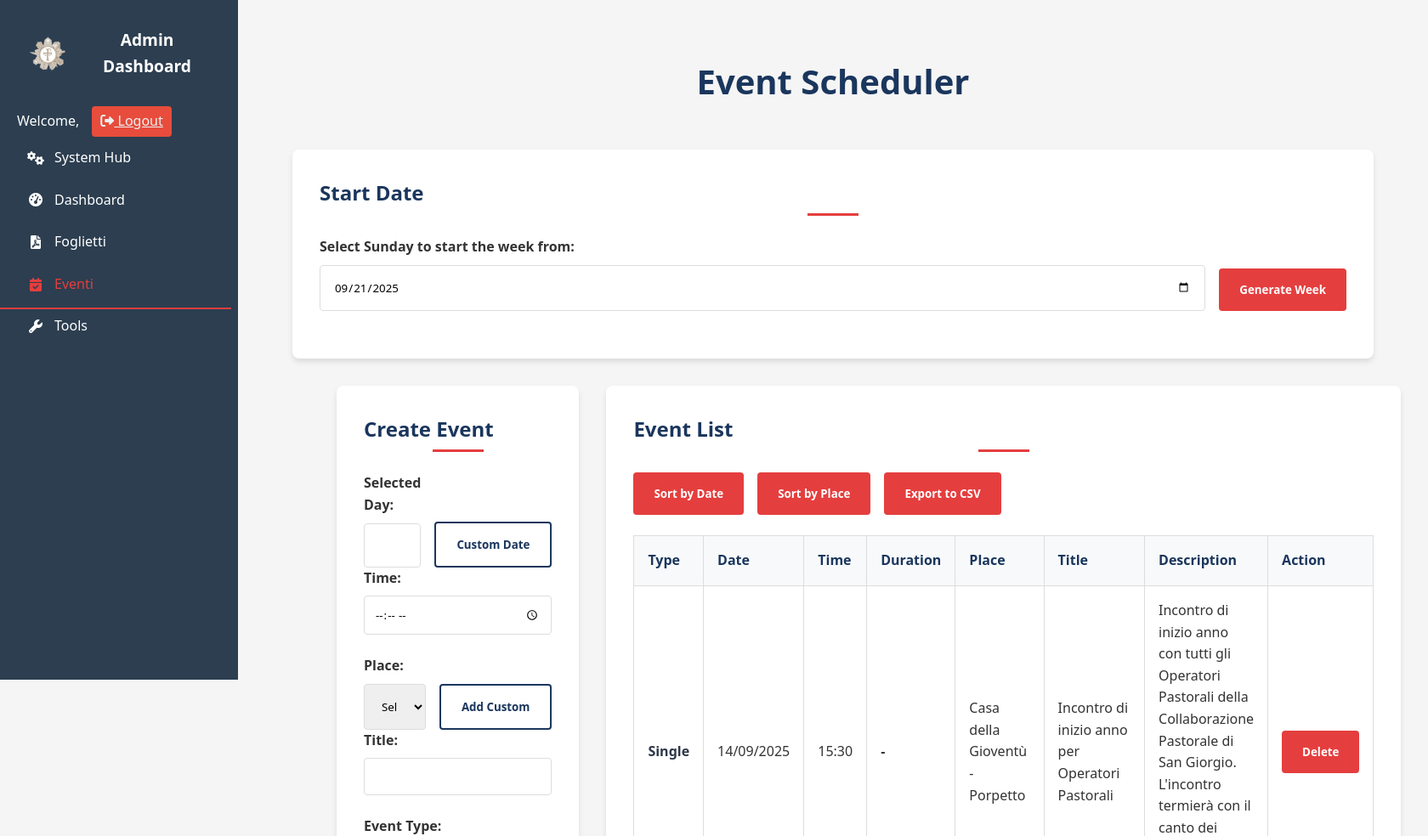
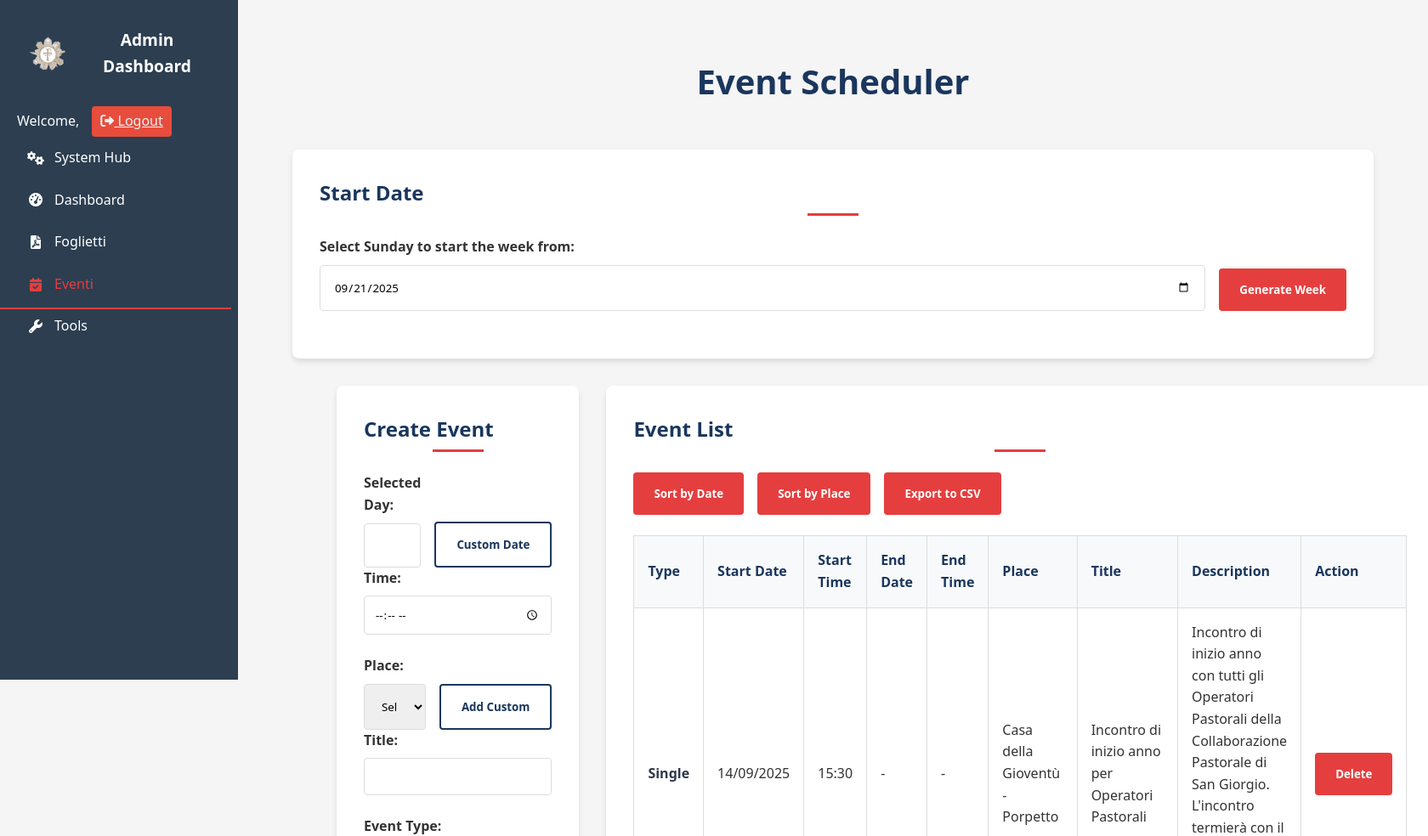
Before and after one commit to CoderXYZ7/CDGsite, a PHP site: page /pages/admin/adminEve.php in a window 1680 px wide. Shown: the top 984 px of the page at 85% size. Run offline with PHP 8.4, Linux system fonts and the light colour scheme; the visitor is signed in with stand-in values (Sample User, id 1); data comes from the database, SQL or seed files in the repository; some libraries are stand-ins or nearby versions.

Commit message:
Update admin event UI: show end date/time in table, add duration preview in form
- Modified table to display Start Date, Start Time, End Date, End Time columns
- Removed Duration column from table as requested
- Added real-time duration preview in event creation form for continuous events
- Updated colspan for proper table layout
- Enhanced form validation with duration feedback

```diff
--- a/pages/admin/adminEve.php
+++ b/pages/admin/adminEve.php
@@ -72,9 +72,10 @@ checkTag('admin'); // Allowed tags
                 </div>
                 <div id="end-datetime-section" class="form-group" style="display: none;">
                     <label for="event-end-date">End Date:</label>
-                    <input type="date" id="event-end-date">
+                    <input type="date" id="event-end-date" onchange="updateDurationPreview()">
                     <label for="event-end-time">End Time:</label>
-                    <input type="time" id="event-end-time">
+                    <input type="time" id="event-end-time" onchange="updateDurationPreview()">
+                    <div id="duration-preview" style="margin-top: 0.5rem; font-weight: bold; color: #e53e3e;"></div>
                 </div>
                 <div class="form-group">
                     <label for="event-description">Description:</label>
@@ -91,13 +92,14 @@ checkTag('admin'); // Allowed tags
                     <button onclick="exportToCsv()">Export to CSV</button>
                 </div>
                 <div id="events-container">
-                    <table id="events-table">
+                        <table id="events-table">
                         <thead>
                             <tr>
                                 <th>Type</th>
-                                <th>Date</th>
-                                <th>Time</th>
-                                <th>Duration</th>
+                                <th>Start Date</th>
+                                <th>Start Time</th>
+                                <th>End Date</th>
+                                <th>End Time</th>
                                 <th>Place</th>
                                 <th>Title</th>
                                 <th>Description</th>
--- a/pages/admin/assets/adminEve.js
+++ b/pages/admin/assets/adminEve.js
@@ -49,6 +49,9 @@
                 eventTypeRadios.forEach(radio => {
                     radio.addEventListener('change', toggleEndDateTime);
                 });
+
+                // Add event listener for start time to update duration preview
+                document.getElementById('event-time').addEventListener('change', updateDurationPreview);
 
                 // Load events
                 loadEvents();
@@ -391,6 +394,56 @@
                 return duration.trim() || '0m';
             }
 
+            // Update duration preview in the form
+            function updateDurationPreview() {
+                const eventType = document.querySelector('input[name="event-type"]:checked').value;
+                const durationPreview = document.getElementById('duration-preview');
+
+                if (eventType !== 'continuous') {
+                    durationPreview.textContent = '';
+                    return;
+                }
+
+                const startDate = customDate || (selectedDayIndex !== -1 ? weekDates[selectedDayIndex] : null);
+                const startTime = document.getElementById('event-time').value;
+                const endDate = document.getElementById('event-end-date').value;
+                const endTime = document.getElementById('event-end-time').value;
+
+                if (!startDate || !startTime || !endDate || !endTime) {
+                    durationPreview.textContent = '';
+                    return;
+                }
+
+                const startDateTime = new Date(startDate.getFullYear(), startDate.getMonth(), startDate.getDate(),
+                                              startTime.split(':')[0], startTime.split(':')[1]);
+                const endDateTime = new Date(endDate + 'T' + endTime);
+
+                if (endDateTime <= startDateTime) {
+                    durationPreview.textContent = 'Invalid duration';
+                    durationPreview.style.color = 'red';
+                    return;
+                }
+
+                const diffMs = endDateTime - startDateTime;
+                const diffDays = Math.floor(diffMs / (1000 * 60 * 60 * 24));
+                const diffHours = Math.floor((diffMs % (1000 * 60 * 60 * 24)) / (1000 * 60 * 60));
+                const diffMinutes = Math.floor((diffMs % (1000 * 60 * 60)) / (1000 * 60));
+
+                let duration = '';
+                if (diffDays > 0) {
+                    duration += `${diffDays}d `;
+                }
+                if (diffHours > 0) {
+                    duration += `${diffHours}h `;
+                }
+                if (diffMinutes > 0) {
+                    duration += `${diffMinutes}m`;
+                }
+
+                durationPreview.textContent = `Duration: ${duration.trim() || '0m'}`;
+                durationPreview.style.color = '#e53e3e';
+            }
+
             // Display events
             function displayEvents() {
                 const eventsTable = document.getElementById('events-list');
@@ -398,7 +451,7 @@
 
                 if (events.length === 0) {
                     const row = document.createElement('tr');
-                    row.innerHTML = '<td colspan="8" style="text-align: center;">No events added yet</td>';
+                    row.innerHTML = '<td colspan="9" style="text-align: center;">No events added yet</td>';
                     eventsTable.appendChild(row);
                     return;
                 }
@@ -413,21 +466,33 @@
                     typeCell.style.color = event.event_type === 'continuous' ? '#e53e3e' : '#2d3748';
                     row.appendChild(typeCell);
 
-                    // Date column
-                    const dateCell = document.createElement('td');
-                    dateCell.textContent = formatDate(event.date);
-                    row.appendChild(dateCell);
+                    // Start Date column
+                    const startDateCell = document.createElement('td');
+                    startDateCell.textContent = formatDate(event.date);
+                    row.appendChild(startDateCell);
 
-                    // Time column
-                    const timeCell = document.createElement('td');
-                    timeCell.textContent = event.time;
-                    row.appendChild(timeCell);
+                    // Start Time column
+                    const startTimeCell = document.createElement('td');
+                    startTimeCell.textContent = event.time;
+                    row.appendChild(startTimeCell);
 
-                    // Duration column
-                    const durationCell = document.createElement('td');
-                    durationCell.textContent = calculateDuration(event);
-                    durationCell.style.fontWeight = 'bold';
-                    row.appendChild(durationCell);
+                    // End Date column
+                    const endDateCell = document.createElement('td');
+                    if (event.event_type === 'continuous' && event.end_date) {
+                        endDateCell.textContent = formatDate(event.end_date);
+                    } else {
+                        endDateCell.textContent = '-';
+                    }
+                    row.appendChild(endDateCell);
+
+                    // End Time column
+                    const endTimeCell = document.createElement('td');
+                    if (event.event_type === 'continuous' && event.end_time) {
+                        endTimeCell.textContent = event.end_time;
+                    } else {
+                        endTimeCell.textContent = '-';
+                    }
+                    row.appendChild(endTimeCell);
 
                     // Place column
                     const placeCell = document.createElement('td');
```
